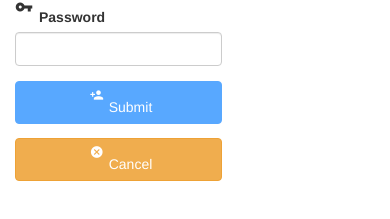
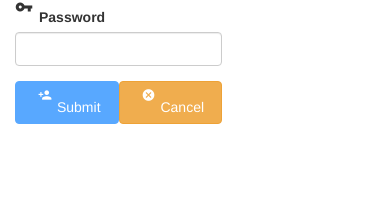
Before and after one commit to djerbiano12/user-frontend, an Angular app: page /user/edit/1 in a window 390 px wide. Shown: the part 457-676 px from the top of the page. Built offline with nearby package versions, Linux system fonts and the light colour scheme; no server answers; sample sign-in values are in the browser's storage.

Commit message:
ajout du numero de telephone

```diff
--- a/src/app/user/user-create/user-create.component.css
+++ b/src/app/user/user-create/user-create.component.css
@@ -15,6 +15,5 @@ button mat-icon{
 }
 
 .form-btn{
-  width: 100%;
-  margin-bottom: 1em;
+  width: 50%;
 }
```
